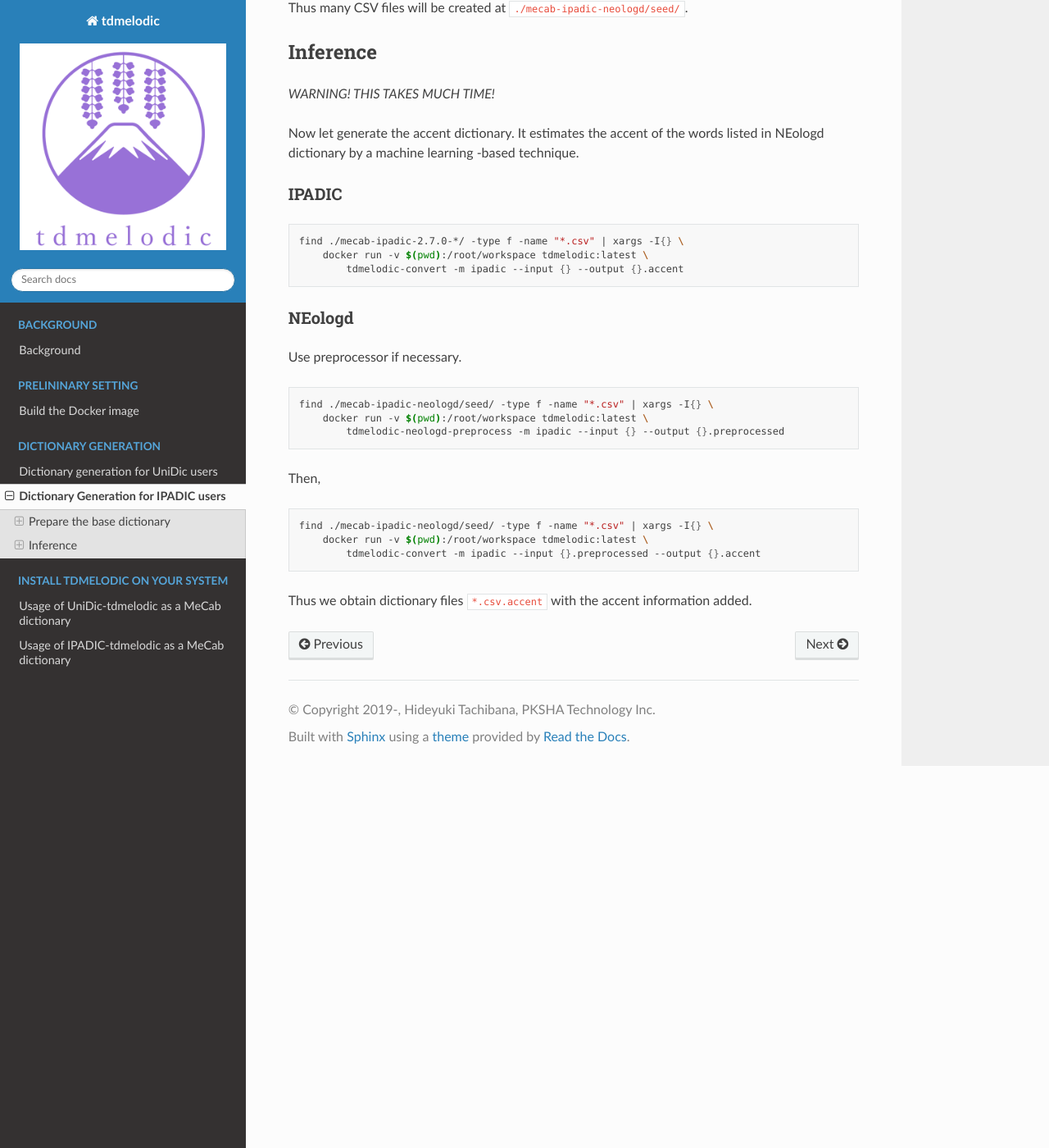
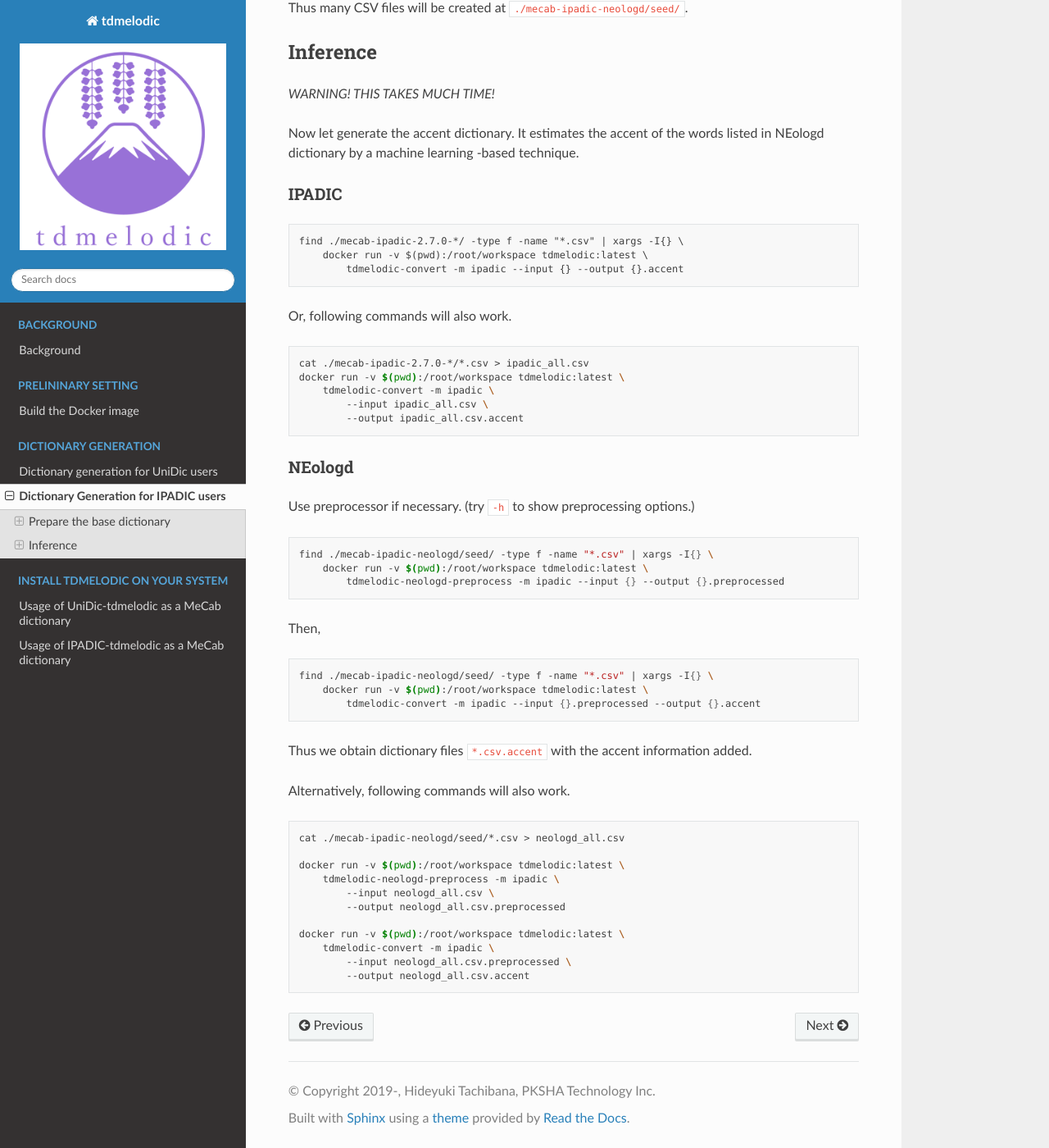
Before and after one commit to PKSHATechnology-Research/tdmelodic, a Sphinx documentation site: the page built from docs/pages/ipadic-dicgen.md, in a window 1280 px wide and 1400 px high, scrolled down 1230 px. Shown: the whole window at 82% size. Built offline with Sphinx 7.4.7 and the Read the Docs theme 2.0.0, drawn with Linux system fonts in a browser that asks for light colours.

Commit message:
rm a print message, update doc a little.

````diff
--- a/docs/pages/ipadic-dicgen.md
+++ b/docs/pages/ipadic-dicgen.md
@@ -54,14 +54,22 @@ It estimates the accent of the words listed in NEologd dictionary
 by a machine learning -based technique.
 
 ### IPADIC
-```sh
+```
 find ./mecab-ipadic-2.7.0-*/ -type f -name "*.csv" | xargs -I{} \
     docker run -v $(pwd):/root/workspace tdmelodic:latest \
         tdmelodic-convert -m ipadic --input {} --output {}.accent
 ```
+Or, following commands will also work.
+```sh
+cat ./mecab-ipadic-2.7.0-*/*.csv > ipadic_all.csv
+docker run -v $(pwd):/root/workspace tdmelodic:latest \
+    tdmelodic-convert -m ipadic \
+        --input ipadic_all.csv \
+        --output ipadic_all.csv.accent
+```
 
 ### NEologd
-Use preprocessor if necessary.
+Use preprocessor if necessary. (try `-h` to show preprocessing options.)
 ```sh
 find ./mecab-ipadic-neologd/seed/ -type f -name "*.csv" | xargs -I{} \
     docker run -v $(pwd):/root/workspace tdmelodic:latest \
@@ -75,3 +83,18 @@ find ./mecab-ipadic-neologd/seed/ -type f -name "*.csv" | xargs -I{} \
 ```
 
 Thus we obtain dictionary files `*.csv.accent` with the accent information added.
+
+Alternatively, following commands will also work.
+```sh
+cat ./mecab-ipadic-neologd/seed/*.csv > neologd_all.csv
+
+docker run -v $(pwd):/root/workspace tdmelodic:latest \
+    tdmelodic-neologd-preprocess -m ipadic \
+        --input neologd_all.csv \
+        --output neologd_all.csv.preprocessed
+
+docker run -v $(pwd):/root/workspace tdmelodic:latest \
+    tdmelodic-convert -m ipadic \
+        --input neologd_all.csv.preprocessed \
+        --output neologd_all.csv.accent
+```
````
Also changed, not shown: 2 other files.
